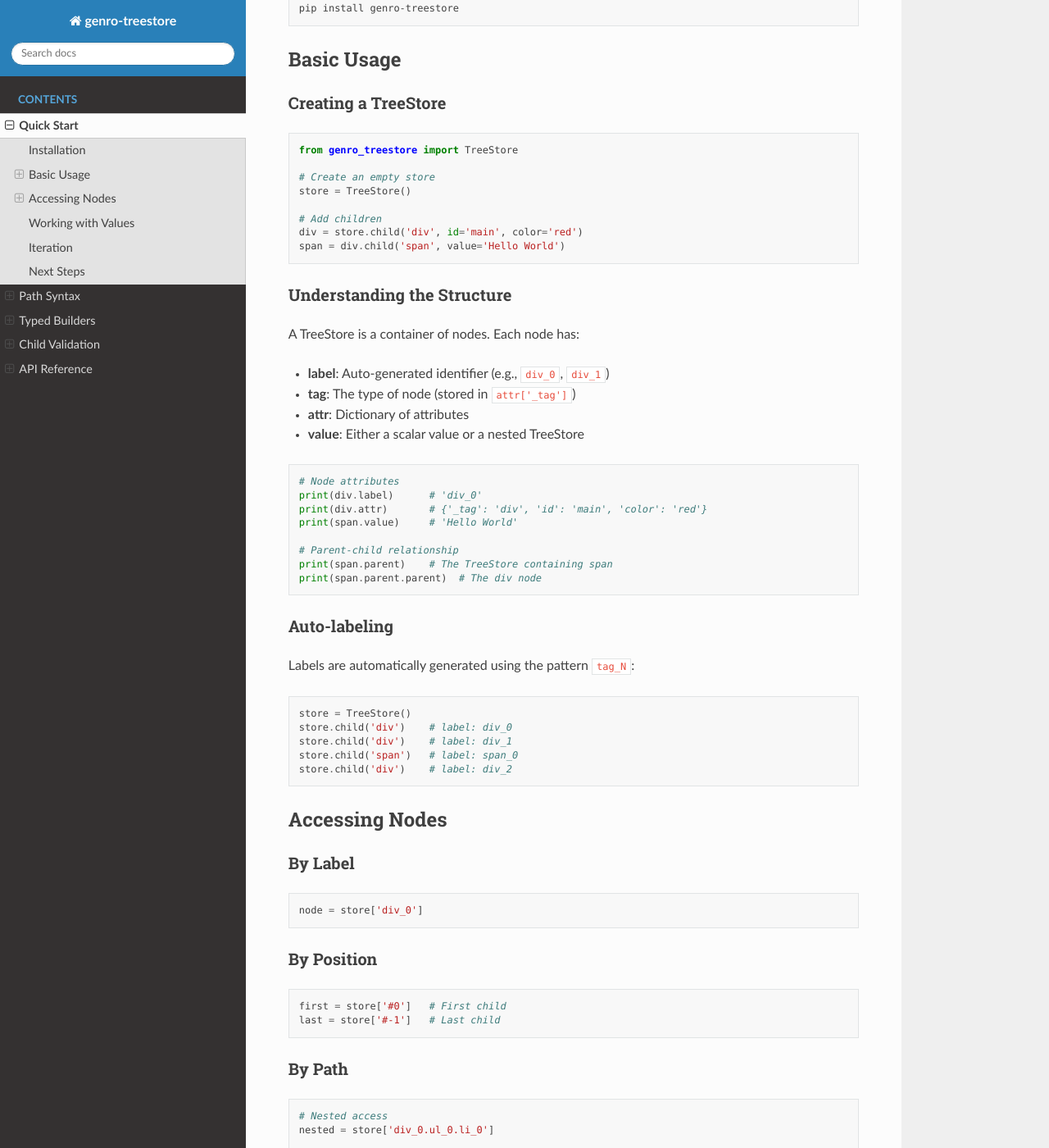
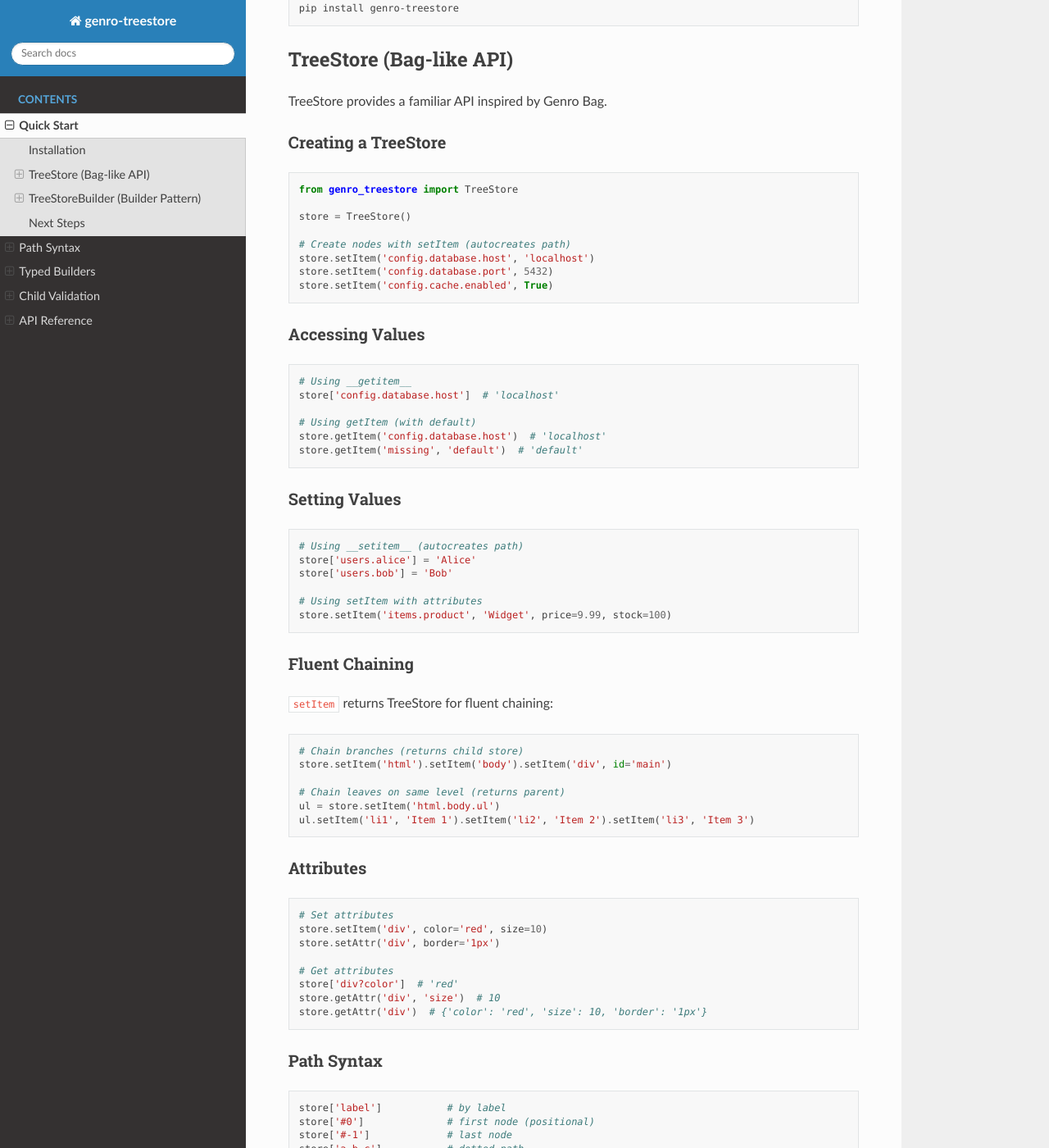
Before and after one commit to genropy/genro-treestore, a Sphinx documentation site: the page built from docs/guide/quickstart.md, in a window 1280 px wide and 1400 px high, scrolled down 275 px. Shown: the whole window at 82% size. Built offline with Sphinx 7.4.7 and the Read the Docs theme 3.1.0, drawn with Linux system fonts in a browser that asks for light colours; some of the changed text lies outside the part shown.

Commit message:
refactor: TreeStore with Bag-like API
- setItem/getItem/getAttr/setAttr/delItem/pop methods (like Bag)
- Path autocreate on setItem (like Bag)
- Fluent chaining: setItem returns TreeStore (branch→child, leaf→parent)
- digest() method with #k, #v, #a syntax (like Bag)
- walk() generator for tree traversal
- child() moved to TreeStoreBuilder only
- Updated tests (75 passing)
- Updated README and documentation

````diff
--- a/docs/guide/quickstart.md
+++ b/docs/guide/quickstart.md
@@ -8,113 +8,159 @@ This guide will help you get started with genro-treestore in a few minutes.
 pip install genro-treestore
 ```
 
-## Basic Usage
+## TreeStore (Bag-like API)
+
+TreeStore provides a familiar API inspired by Genro Bag.
 
 ### Creating a TreeStore
 
 ```python
 from genro_treestore import TreeStore
 
-# Create an empty store
 store = TreeStore()
 
-# Add children
-div = store.child('div', id='main', color='red')
-span = div.child('span', value='Hello World')
+# Create nodes with setItem (autocreates path)
+store.setItem('config.database.host', 'localhost')
+store.setItem('config.database.port', 5432)
+store.setItem('config.cache.enabled', True)
 ```
 
-### Understanding the Structure
-
-A TreeStore is a container of nodes. Each node has:
-
-- **label**: Auto-generated identifier (e.g., `div_0`, `div_1`)
-- **tag**: The type of node (stored in `attr['_tag']`)
-- **attr**: Dictionary of attributes
-- **value**: Either a scalar value or a nested TreeStore
+### Accessing Values
 
 ```python
-# Node attributes
-print(div.label)      # 'div_0'
-print(div.attr)       # {'_tag': 'div', 'id': 'main', 'color': 'red'}
-print(span.value)     # 'Hello World'
+# Using __getitem__
+store['config.database.host']  # 'localhost'
 
-# Parent-child relationship
-print(span.parent)    # The TreeStore containing span
-print(span.parent.parent)  # The div node
+# Using getItem (with default)
+store.getItem('config.database.host')  # 'localhost'
+store.getItem('missing', 'default')  # 'default'
 ```
 
-### Auto-labeling
-
-Labels are automatically generated using the pattern `tag_N`:
+### Setting Values
 
 ```python
-store = TreeStore()
-store.child('div')    # label: div_0
-store.child('div')    # label: div_1
-store.child('span')   # label: span_0
-store.child('div')    # label: div_2
+# Using __setitem__ (autocreates path)
+store['users.alice'] = 'Alice'
+store['users.bob'] = 'Bob'
+
+# Using setItem with attributes
+store.setItem('items.product', 'Widget', price=9.99, stock=100)
 ```
 
-## Accessing Nodes
+### Fluent Chaining
 
-### By Label
+`setItem` returns TreeStore for fluent chaining:
 
 ```python
-node = store['div_0']
-```
+# Chain branches (returns child store)
+store.setItem('html').setItem('body').setItem('div', id='main')
 
-### By Position
-
-```python
-first = store['#0']   # First child
-last = store['#-1']   # Last child
-```
-
-### By Path
-
-```python
-# Nested access
-nested = store['div_0.ul_0.li_0']
-
-# Mixed positional and label
-node = store['#0.ul_0.#2']
+# Chain leaves on same level (returns parent)
+ul = store.setItem('html.body.ul')
+ul.setItem('li1', 'Item 1').setItem('li2', 'Item 2').setItem('li3', 'Item 3')
 ```
 
 ### Attributes
 
 ```python
-# Get attribute
-color = store['div_0?color']
+# Set attributes
+store.setItem('div', color='red', size=10)
+store.setAttr('div', border='1px')
 
-# Set attribute
-store['div_0?color'] = 'blue'
+# Get attributes
+store['div?color']  # 'red'
+store.getAttr('div', 'size')  # 10
+store.getAttr('div')  # {'color': 'red', 'size': 10, 'border': '1px'}
 ```
 
-## Working with Values
+### Path Syntax
 
 ```python
-# Set value directly
-node = store.child('item', value=42)
-print(node.value)  # 42
-
-# Nested TreeStore as value
-parent = store.child('container')
-child = parent.child('nested', value='inside')
-print(parent.value['nested_0'].value)  # 'inside'
+store['label']           # by label
+store['#0']              # first node (positional)
+store['#-1']             # last node
+store['a.b.c']           # dotted path
+store['#0.child.#2']     # mixed
+store['path?attr']       # get attribute
+store['path?attr'] = v   # set attribute
 ```
 
-## Iteration
+### Digest
+
+Extract data from nodes:
 
 ```python
-# Iterate over children
+store.setItem('users.alice', 'Alice', role='admin')
+store.setItem('users.bob', 'Bob', role='user')
+
+users = store.getNode('users').value
+users.digest('#k')  # ['alice', 'bob']
+users.digest('#v')  # ['Alice', 'Bob']
+users.digest('#a.role')  # ['admin', 'user']
+users.digest('#k,#v')  # [('alice', 'Alice'), ('bob', 'Bob')]
+```
+
+### Iteration
+
+```python
+# Iterate over nodes
 for node in store:
-    print(node.label, node.attr['_tag'])
+    print(node.label, node.value)
 
-# Get all nodes
-all_nodes = list(store)
+# Get lists
+store.keys()    # ['label1', 'label2', ...]
+store.values()  # [value1, value2, ...]
+store.items()   # [('label1', value1), ...]
+store.nodes()   # [TreeStoreNode, ...]
 
-# Length
-print(len(store))  # Number of children
+# Walk tree
+for path, node in store.walk():
+    print(path, node.value)
+```
+
+## TreeStoreBuilder (Builder Pattern)
+
+For structured data with auto-labeling and validation.
+
+### Basic Builder
+
+```python
+from genro_treestore import TreeStoreBuilder
+
+builder = TreeStoreBuilder()
+
+# child() creates nodes with auto-labels
+div = builder.child('div', color='red')  # label: div_0
+span = div.child('span', value='Hello')  # label: span_0
+
+builder['div_0.span_0']  # 'Hello'
+builder['div_0?color']   # 'red'
+```
+
+### Typed Builder
+
+```python
+from genro_treestore import TreeStoreBuilder, valid_children
+
+class HtmlBuilder(TreeStoreBuilder):
+    def div(self, **attr):
+        return self.child('div', **attr)
+
+    @valid_children('li')  # Only 'li' allowed
+    def ul(self, **attr):
+        return self.child('ul', **attr)
+
+    def li(self, value=None, **attr):
+        return self.child('li', value=value, **attr)
+
+builder = HtmlBuilder()
+div = builder.div(id='container')
+ul = div.ul()
+ul.li('Item 1')
+ul.li('Item 2')
+
+# Auto-labels: div_0, ul_0, li_0, li_1
+builder['div_0.ul_0.li_0']  # 'Item 1'
 ```
 
 ## Next Steps
````
Also changed, not shown: README.md (+73 -29 lines), docs/index.md (+47 -20 lines), 2 other files.
